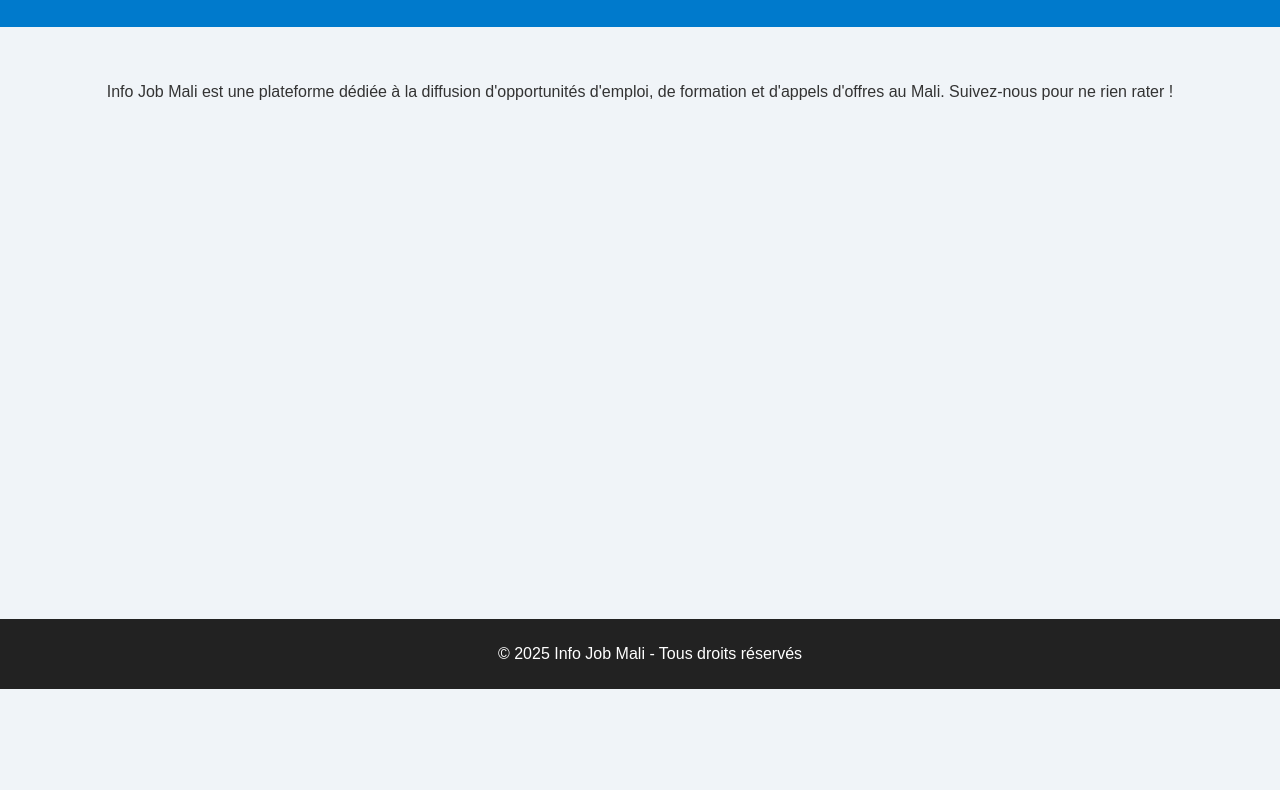
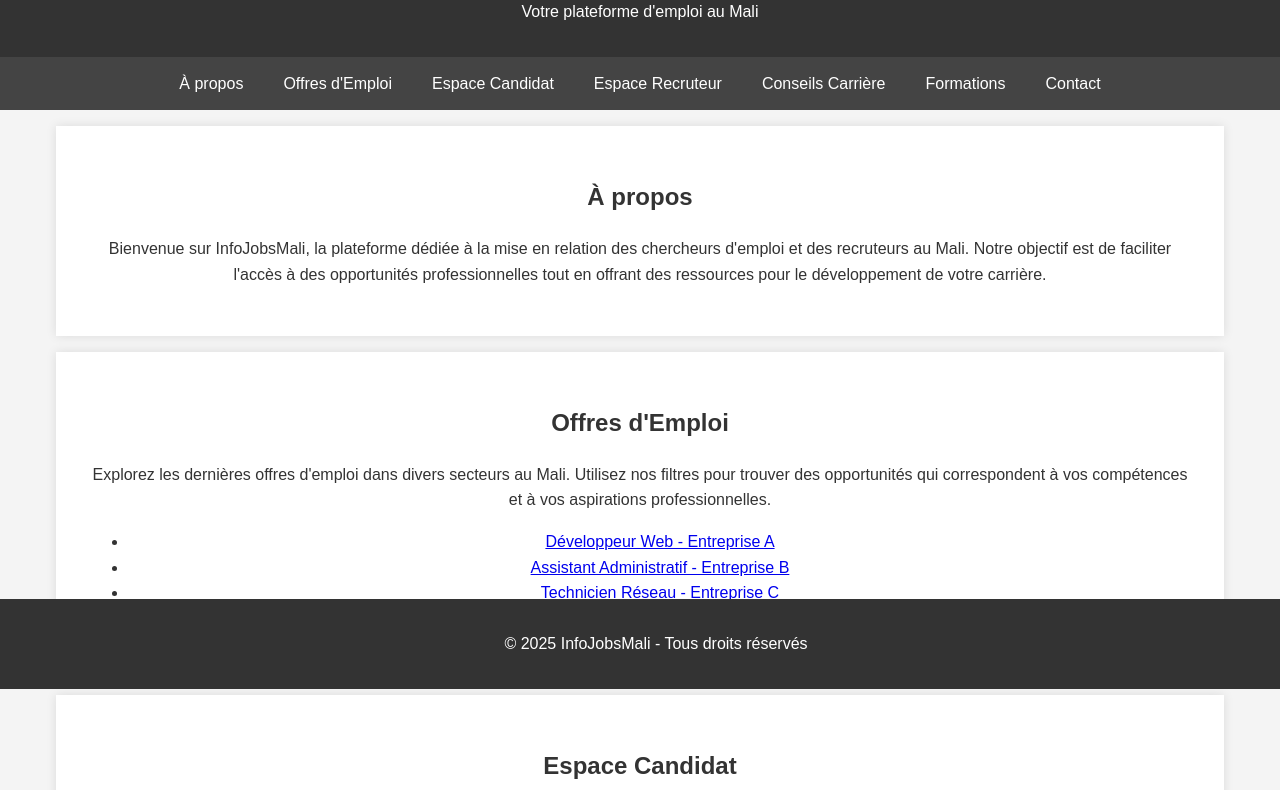
Before and after one commit to infojobmali/Infojobsmali, a website: page index.html in a window 1280 px wide. Shown: the part 111-901 px from the top of the page. Before the commit the page ends 800 px from the top, so only its background shows below. Drawn offline with Linux system fonts and the light colour scheme.

Commit message:
Update index.html
Mise a jour de la page infojobs

```diff
--- a/index.html
+++ b/index.html
@@ -1,22 +1,151 @@
-
 <!DOCTYPE html>
 <html lang="fr">
 <head>
     <meta charset="UTF-8">
     <meta name="viewport" content="width=device-width, initial-scale=1.0">
-    <title>Info Job Mali</title>
+    <title>InfoJobsMali - Plateforme d'Emploi</title>
     <link rel="stylesheet" href="style.css">
+    <style>
+        body {
+            font-family: Arial, sans-serif;
+            line-height: 1.6;
+            margin: 0;
+            padding: 0;
+            background-color: #f4f4f4;
+        }
+        header {
+            background-color: #333;
+            color: white;
+            padding: 1rem;
+            text-align: center;
+        }
+        nav {
+            display: flex;
+            justify-content: center;
+            background-color: #444;
+        }
+        nav a {
+            color: white;
+            padding: 14px 20px;
+            text-decoration: none;
+            text-align: center;
+        }
+        nav a:hover {
+            background-color: #ddd;
+            color: black;
+        }
+        section {
+            padding: 2rem;
+            margin: 1rem;
+            background-color: white;
+            box-shadow: 0 0 10px rgba(0, 0, 0, 0.1);
+        }
+        .container {
+            max-width: 1200px;
+            margin: 0 auto;
+        }
+        footer {
+            background-color: #333;
+            color: white;
+            text-align: center;
+            padding: 1rem;
+            position: fixed;
+            width: 100%;
+            bottom: 0;
+        }
+    </style>
 </head>
 <body>
+
+    <!-- Header -->
     <header>
-        <img src="assets/img/logo.png" alt="Logo Info Job Mali" class="logo">
-        <h1>Bienvenue sur Info Job Mali</h1>
+        <h1>InfoJobsMali</h1>
+        <p>Votre plateforme d'emploi au Mali</p>
     </header>
-    <main>
-        <p>Info Job Mali est une plateforme dédiée à la diffusion d'opportunités d'emploi, de formation et d'appels d'offres au Mali. Suivez-nous pour ne rien rater !</p>
-    </main>
+
+    <!-- Navigation -->
+    <nav>
+        <a href="#a-propos">À propos</a>
+        <a href="#offres">Offres d'Emploi</a>
+        <a href="#candidats">Espace Candidat</a>
+        <a href="#recruteurs">Espace Recruteur</a>
+        <a href="#conseils">Conseils Carrière</a>
+        <a href="#formations">Formations</a>
+        <a href="#contact">Contact</a>
+    </nav>
+
+    <!-- Main Content -->
+    <div class="container">
+
+        <!-- À propos -->
+        <section id="a-propos">
+            <h2>À propos</h2>
+            <p>Bienvenue sur InfoJobsMali, la plateforme dédiée à la mise en relation des chercheurs d'emploi et des recruteurs au Mali. Notre objectif est de faciliter l'accès à des opportunités professionnelles tout en offrant des ressources pour le développement de votre carrière.</p>
+        </section>
+
+        <!-- Offres d'Emploi -->
+        <section id="offres">
+            <h2>Offres d'Emploi</h2>
+            <p>Explorez les dernières offres d'emploi dans divers secteurs au Mali. Utilisez nos filtres pour trouver des opportunités qui correspondent à vos compétences et à vos aspirations professionnelles.</p>
+            <ul>
+                <li><a href="#">Développeur Web - Entreprise A</a></li>
+                <li><a href="#">Assistant Administratif - Entreprise B</a></li>
+                <li><a href="#">Technicien Réseau - Entreprise C</a></li>
+                <li><a href="#">Responsable Marketing - Entreprise D</a></li>
+            </ul>
+        </section>
+
+        <!-- Espace Candidat -->
+        <section id="candidats">
+            <h2>Espace Candidat</h2>
+            <p>Créez votre profil, soumettez votre CV et postulez directement aux offres d'emploi qui vous intéressent. Profitez de nos conseils pour améliorer votre CV et réussir vos entretiens.</p>
+            <button><a href="#">Créer un profil</a></button>
+            <button><a href="#">Soumettre un CV</a></button>
+        </section>
+
+        <!-- Espace Recruteur -->
+        <section id="recruteurs">
+            <h2>Espace Recruteur</h2>
+            <p>Publiez vos offres d'emploi, gérez les candidatures et trouvez les meilleurs talents pour votre entreprise. Nous facilitons le processus de recrutement en ligne.</p>
+            <button><a href="#">Publier une offre</a></button>
+        </section>
+
+        <!-- Conseils Carrière -->
+        <section id="conseils">
+            <h2>Conseils Carrière</h2>
+            <p>Découvrez des conseils utiles pour booster votre carrière, rédiger un CV efficace, se préparer aux entretiens et bien plus encore.</p>
+            <ul>
+                <li><a href="#">Comment rédiger un CV percutant</a></li>
+                <li><a href="#">Préparer un entretien d'embauche</a></li>
+                <li><a href="#">Les compétences les plus recherchées</a></li>
+            </ul>
+        </section>
+
+        <!-- Formations -->
+        <section id="formations">
+            <h2>Formations</h2>
+            <p>Accédez à une sélection de formations professionnelles pour améliorer vos compétences et augmenter vos chances de succès sur le marché de l'emploi.</p>
+            <ul>
+                <li><a href="#">Formation Développement Web</a></li>
+                <li><a href="#">Certification en Gestion de Projet</a></li>
+                <li><a href="#">Formation en Marketing Digital</a></li>
+            </ul>
+        </section>
+
+        <!-- Contact -->
+        <section id="contact">
+            <h2>Contact</h2>
+            <p>Pour toute question ou pour plus d'informations, contactez-nous à l'adresse suivante :</p>
+            <p>Email: <a href="mailto:contact@infojobmali.com">contact@infojobmali.com</a></p>
+            <p>Téléphone: +223 67680404</p>
+        </section>
+
+    </div>
+
+    <!-- Footer -->
     <footer>
-        <p>&copy; 2025 Info Job Mali - Tous droits réservés</p>
+        <p>&copy; 2025 InfoJobsMali - Tous droits réservés</p>
     </footer>
+
 </body>
 </html>
```
